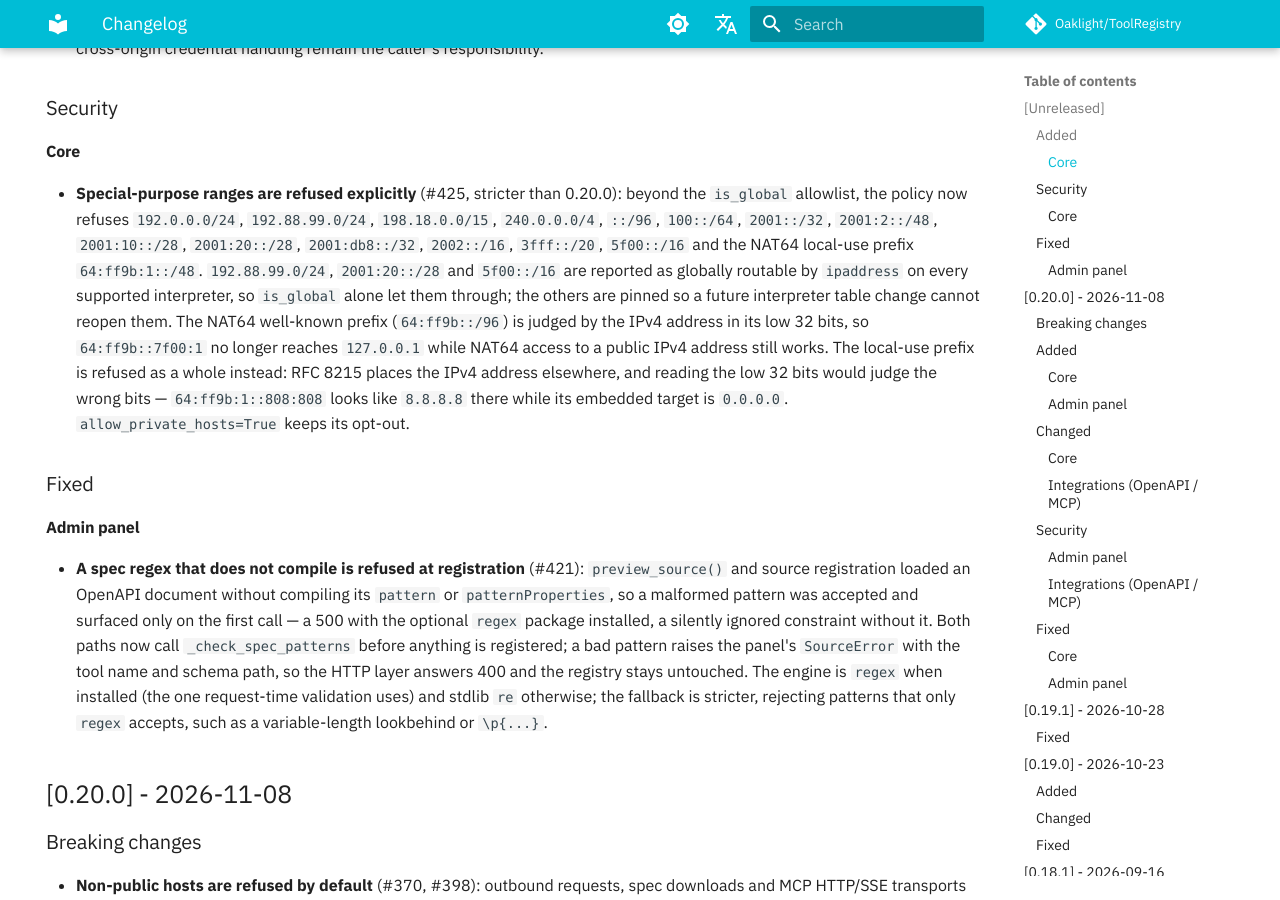
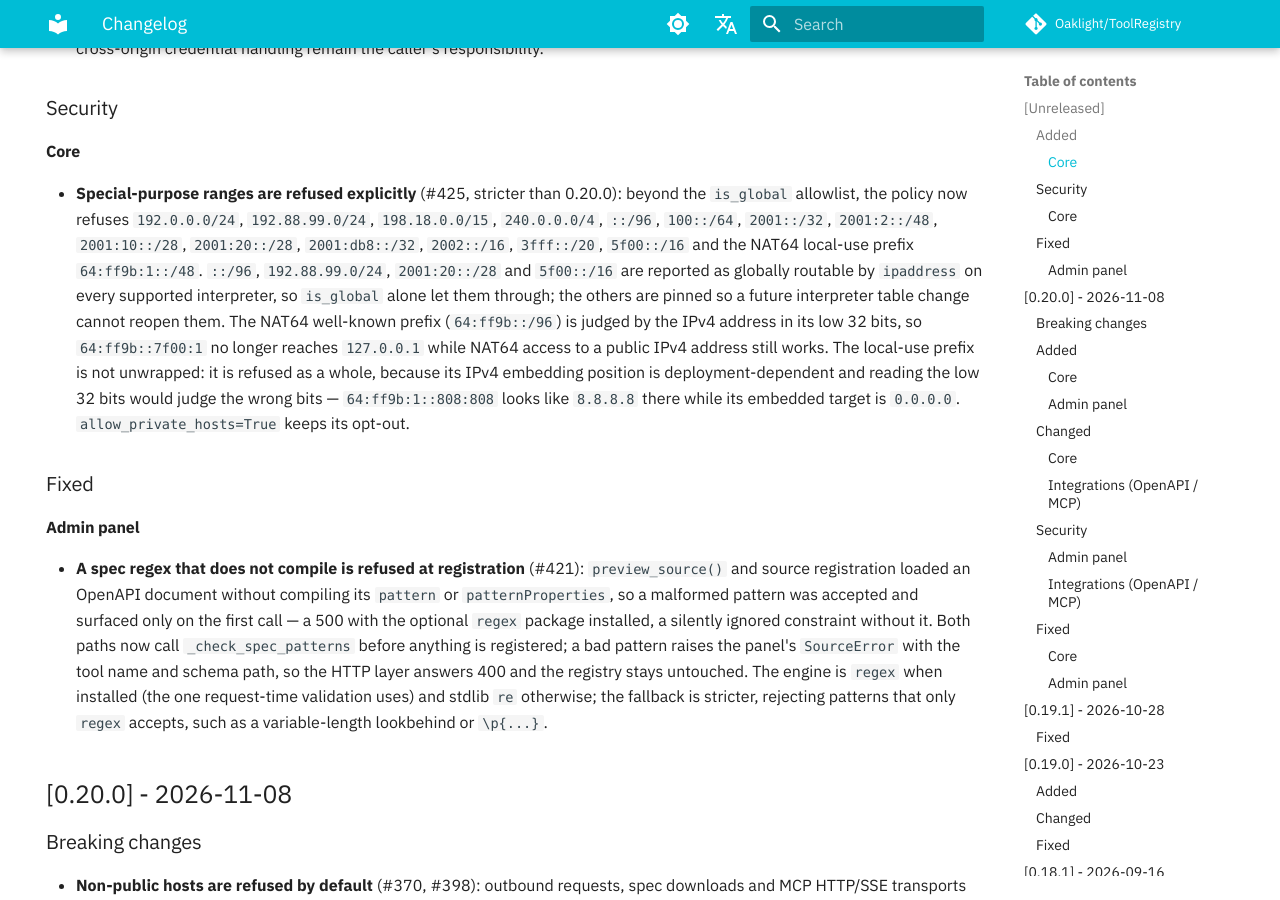
Before and after one commit to Oaklight/ToolRegistry, an MkDocs documentation site: the page built from docs/changelog.md, in a window 1280 px wide and 900 px high, scrolled down 540 px. Built offline with MkDocs 1.6.1 and Material for MkDocs 9.7.7, drawn with Linux system fonts in a browser that asks for light colours; some web fonts are replaced; comment, search, counter and statistics services are not loaded.

Commit message:
docs(changelog): state the NAT64 split and list ::/96 as a live is_global gap (#425)

```diff
--- a/docs/changelog.md
+++ b/docs/changelog.md
@@ -26,7 +26,7 @@
 
 #### Core
 
-- **Special-purpose ranges are refused explicitly** (#425, stricter than 0.20.0): beyond the `is_global` allowlist, the policy now refuses `192.0.0.0/24`, `192.88.99.0/24`, `198.18.0.0/15`, `240.0.0.0/4`, `::/96`, `100::/64`, `2001::/32`, `2001:2::/48`, `2001:10::/28`, `2001:20::/28`, `2001:db8::/32`, `2002::/16`, `3fff::/20`, `5f00::/16` and the NAT64 local-use prefix `64:ff9b:1::/48`. `192.88.99.0/24`, `2001:20::/28` and `5f00::/16` are reported as globally routable by `ipaddress` on every supported interpreter, so `is_global` alone let them through; the others are pinned so a future interpreter table change cannot reopen them. The NAT64 well-known prefix (`64:ff9b::/96`) is judged by the IPv4 address in its low 32 bits, so `64:ff9b::7f00:1` no longer reaches `127.0.0.1` while NAT64 access to a public IPv4 address still works. The local-use prefix is refused as a whole instead: RFC 8215 places the IPv4 address elsewhere, and reading the low 32 bits would judge the wrong bits — `64:ff9b:1::808:808` looks like `8.8.8.8` there while its embedded target is `0.0.0.0`. `allow_private_hosts=True` keeps its opt-out.
+- **Special-purpose ranges are refused explicitly** (#425, stricter than 0.20.0): beyond the `is_global` allowlist, the policy now refuses `192.0.0.0/24`, `192.88.99.0/24`, `198.18.0.0/15`, `240.0.0.0/4`, `::/96`, `100::/64`, `2001::/32`, `2001:2::/48`, `2001:10::/28`, `2001:20::/28`, `2001:db8::/32`, `2002::/16`, `3fff::/20`, `5f00::/16` and the NAT64 local-use prefix `64:ff9b:1::/48`. `::/96`, `192.88.99.0/24`, `2001:20::/28` and `5f00::/16` are reported as globally routable by `ipaddress` on every supported interpreter, so `is_global` alone let them through; the others are pinned so a future interpreter table change cannot reopen them. The NAT64 well-known prefix (`64:ff9b::/96`) is judged by the IPv4 address in its low 32 bits, so `64:ff9b::7f00:1` no longer reaches `127.0.0.1` while NAT64 access to a public IPv4 address still works. The local-use prefix is not unwrapped: it is refused as a whole, because its IPv4 embedding position is deployment-dependent and reading the low 32 bits would judge the wrong bits — `64:ff9b:1::808:808` looks like `8.8.8.8` there while its embedded target is `0.0.0.0`. `allow_private_hosts=True` keeps its opt-out.
 
 ### Fixed
 
```
